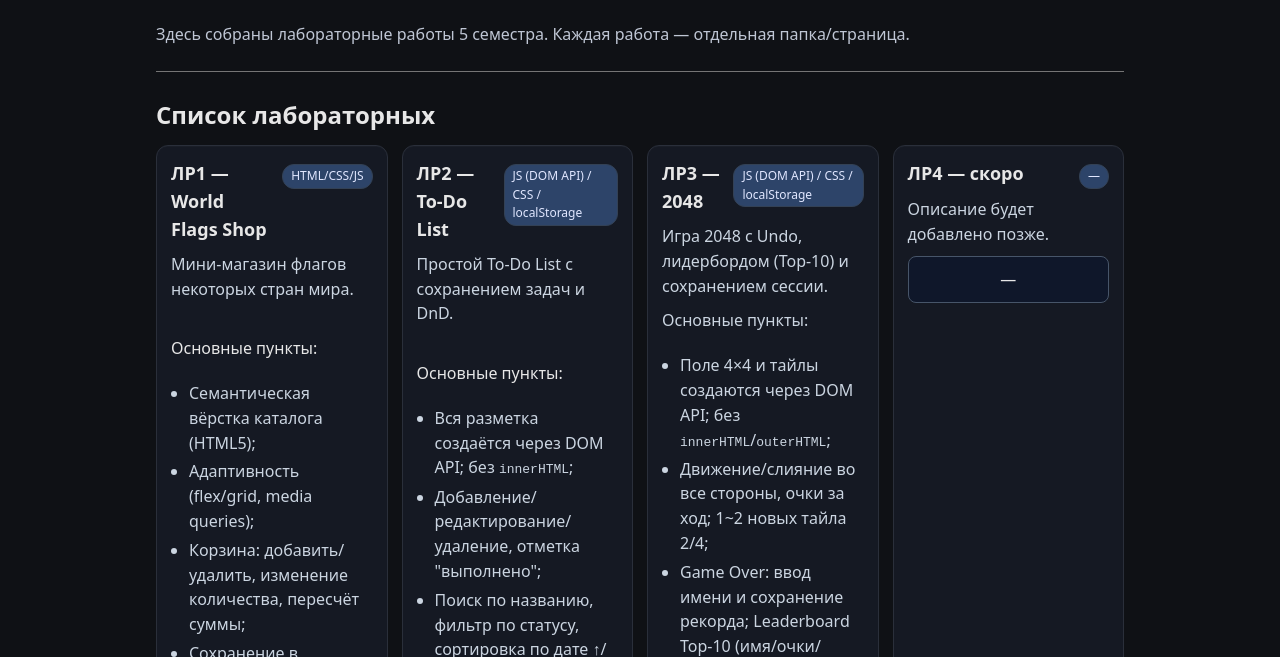
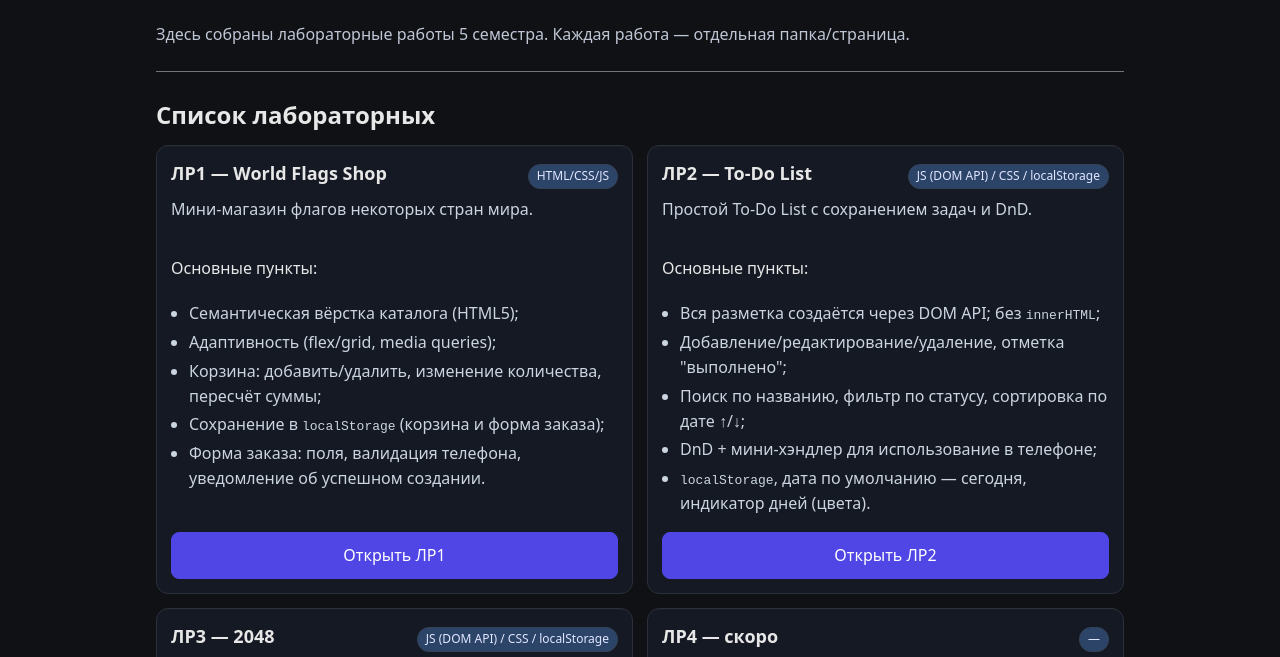
Before and after one commit to NicolasRAA/Web-programming, a plain HTML site: page index.html in a window 1280 px wide. Shown: the part 96-753 px from the top of the page. Drawn offline with Linux system fonts and the light colour scheme.

Commit message:
fix(root): changed razklad on index for better presentation of the 4 labs' cards

```diff
--- a/index.html
+++ b/index.html
@@ -22,20 +22,20 @@
         h2{margin:18px 0 10px}
         p.lead{color:#bfc6d4; margin:8px 0 18px}
 
+        /* Grid 2×2 en escritorio (simétrico para 4 tarjetas) */
         .grid{
-          display:grid;
-          grid-template-columns:repeat(4,1fr);
-          gap:14px;
-          margin-top:12px;
+            display:grid;
+            grid-template-columns:repeat(2, minmax(300px, 1fr));
+            gap:14px;
+            margin-top:12px;
         }
-        @media(max-width:1200px){ .grid{ grid-template-columns:repeat(3,1fr); } }
-        @media(max-width:900px){  .grid{ grid-template-columns:repeat(2,1fr); } }
-        @media(max-width:600px){  .grid{ grid-template-columns:1fr; } }
+        @media(max-width:900px){ .grid{ grid-template-columns:repeat(2, 1fr); } }
+        @media(max-width:600px){ .grid{ grid-template-columns:1fr; } }
 
         .card{
             position:relative;
             background:#151923; border:1px solid #2a2f3a; border-radius:12px;
-            padding:14px; display:flex; flex-direction:column;
+            padding:14px; display:flex; flex-direction:column; height:100%;
             box-shadow:0 1px 0 rgba(255,255,255,0.02) inset;
         }
         .card-head{
@@ -54,6 +54,8 @@
             display:inline-block; text-decoration:none; text-align:center;
             padding:10px 12px; border-radius:8px; cursor:pointer;
             border:1px solid #475569; background:#0f172a; color:#e7e7e7;
+            /* empuja el botón al fondo de la tarjeta */
+            margin-top:auto;
         }
         .btn:hover{background:#111c3a}
         .btn-primary{
@@ -119,7 +121,6 @@
                         <li>DnD + мини-хэндлер для использование в телефоне;</li>
                         <li><code>localStorage</code>, дата по умолчанию — сегодня, индикатор дней (цвета).</li>
                     </ul>
-                    <br> <br>
                     <a class="btn btn-primary" href="lab-2/">Открыть ЛР2</a>
                 </article>
 
@@ -130,7 +131,7 @@
                         <span class="tag">JS (DOM API) / CSS / localStorage</span>
                     </div>
                     <p>Игра 2048 с Undo, лидербордом (Top-10) и сохранением сессии.</p>
-                    <p>Основные пункты:</p>
+                    <br><p>Основные пункты:</p>
                     <ul>
                         <li>Поле 4×4 и тайлы создаются через DOM API; без <code>innerHTML</code>/<code>outerHTML</code>;</li>
                         <li>Движение/слияние во все стороны, очки за ход; 1~2 новых тайла 2/4;</li>
```
